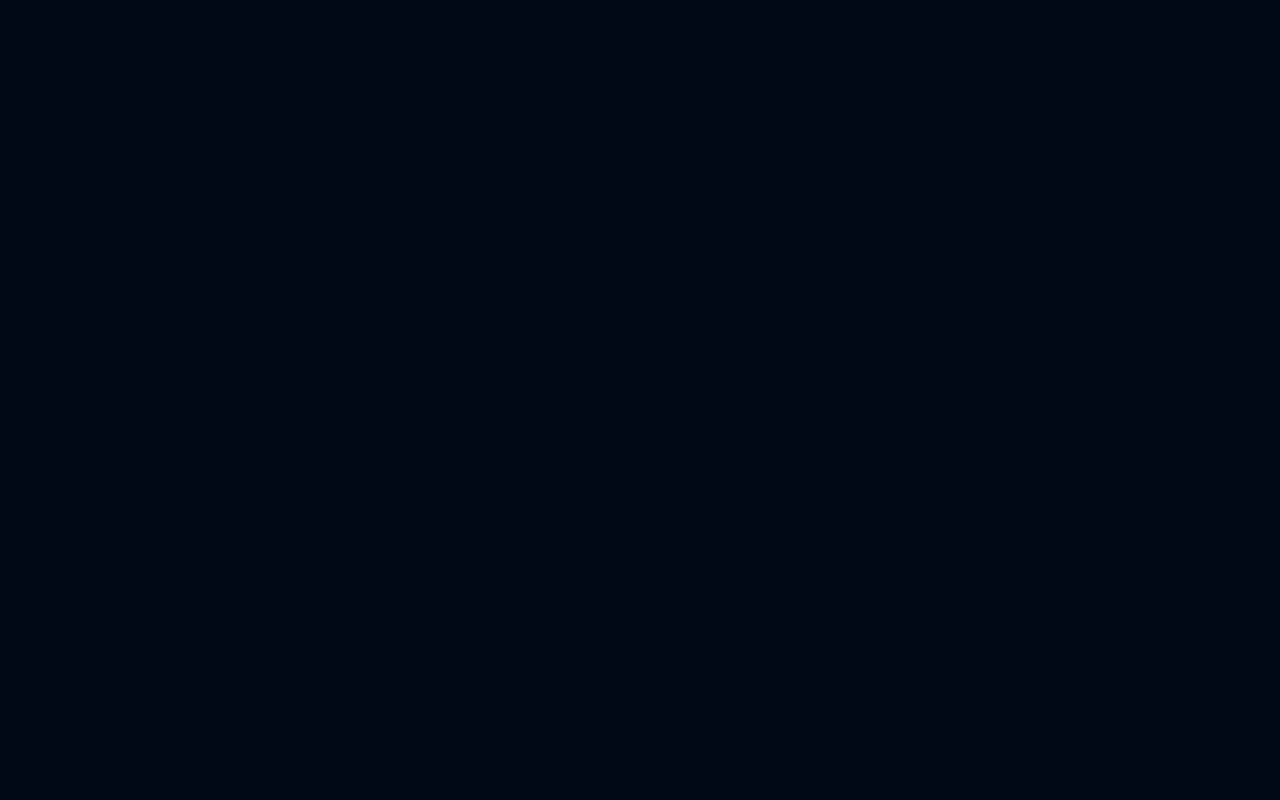
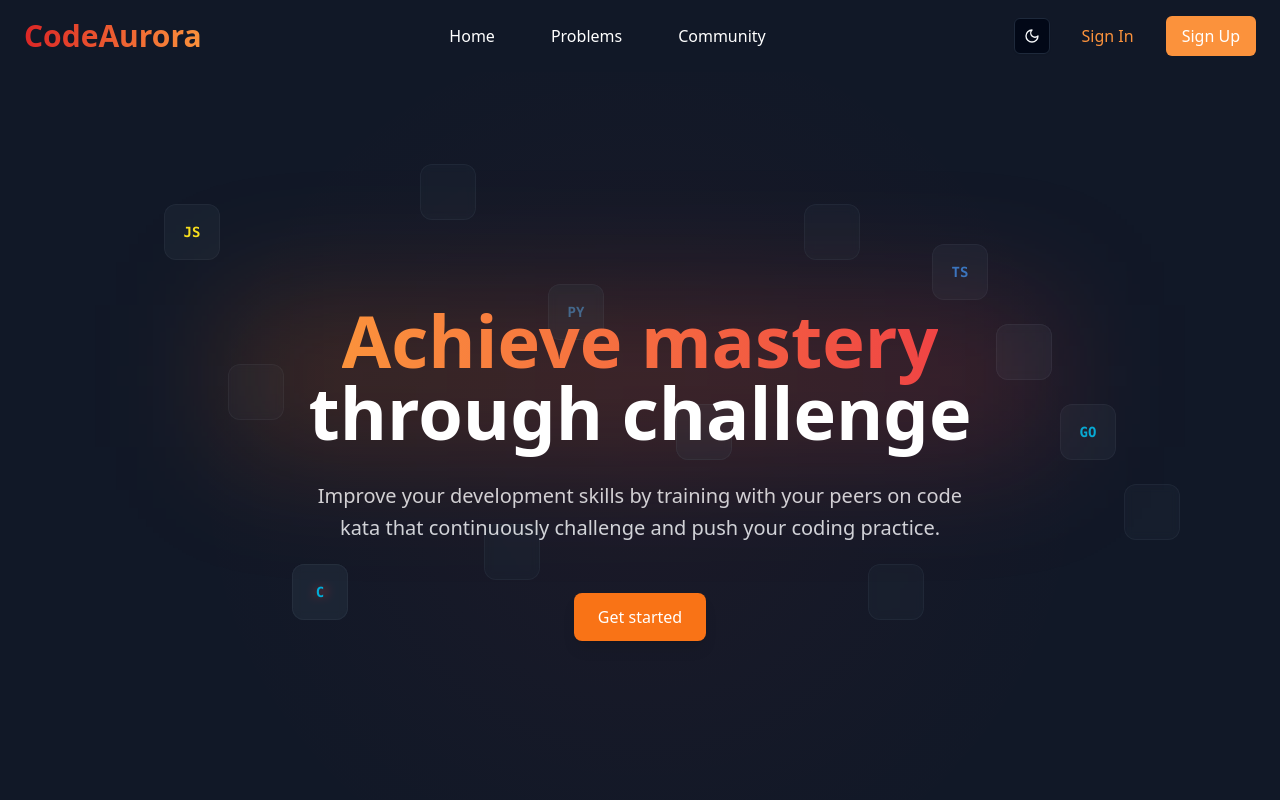
Before and after one commit to haneenep/CodeAurora-Frontend, a React (Vite) app: page / in a window 1280 px wide. Shown: the top 800 px of the page. Built offline with nearby package versions, Linux system fonts and the light colour scheme.

Commit message:
user home design added

```diff
--- a/package.json
+++ b/package.json
@@ -14,6 +14,7 @@
     "@radix-ui/react-slot": "^1.1.2",
     "class-variance-authority": "^0.7.1",
     "clsx": "^2.1.1",
+    "framer-motion": "^12.3.1",
     "lucide-react": "^0.474.0",
     "next-themes": "^0.4.4",
     "react": "^18.3.1",
@@ -25,7 +26,7 @@
   },
   "devDependencies": {
     "@types/node": "^22.13.1",
-    "@types/react": "^18.2.43",
+    "@types/react": "^18.3.18",
     "@types/react-dom": "^18.2.17",
     "@types/styled-components": "^5.1.34",
     "@vitejs/plugin-react": "^4.2.1",
--- a/src/components/common/users/Header.tsx
+++ b/src/components/common/users/Header.tsx
@@ -1,6 +1,7 @@
 import { useState } from 'react';
 import { Menu } from 'lucide-react';
 import { ModeToggle } from '@/components/ui/mode-toggler';
+import { Link } from 'react-router-dom';
 
 const Header = () => {
   const [isMenuOpen, setIsMenuOpen] = useState(false);
@@ -33,12 +34,12 @@ const Header = () => {
           <ModeToggle />
 
           <div className="hidden md:flex items-center space-x-4">
-            <a href="/signin" className="px-4 py-2 text-orange-400 hover:bg-orange-100 dark:hover:bg-orange-400/10 rounded-md transition-colors">
+            <Link to={"/signin"} className="px-4 py-2 text-orange-400 hover:bg-orange-100 dark:hover:bg-orange-400/10 rounded-md transition-colors">
               Sign In
-            </a>
-            <a href="/signup" className="px-4 py-2 bg-orange-400 text-white rounded-md hover:bg-orange-500 transition-colors">
+            </Link>
+            <Link to={"/signup"} className="px-4 py-2 bg-orange-400 text-white rounded-md hover:bg-orange-500 transition-colors">
               Sign Up
-            </a>
+            </Link>
           </div>
 
           {/* Mobile Menu Button */}
--- /dev/null
+++ b/src/components/home/IntroSection.tsx
@@ -0,0 +1,192 @@
+import { useState, useEffect, useRef } from "react";
+
+interface Tech {
+  name: string;
+  color: string;
+}
+
+interface Position {
+  x: number;
+  y: number;
+}
+
+interface BoxProps {
+  position: Position;
+  tech: Tech | null | undefined;
+  delay?: number;
+  mousePosition: Position;
+}
+
+const technologies: Tech[] = [
+  { name: "JS", color: "#F7DF1E" },
+  { name: "TS", color: "#3178C6" },
+  { name: "PY", color: "#306998" },
+  { name: "GO", color: "#00ADD8" },
+  { name: "JV", color: "#EA2D2E" },
+  { name: "C", color: "#00ADD8" },
+];
+
+const calculateMovement = (
+  mousePosition: Position,
+  basePosition: Position,
+  maxMove: number,
+  influenceRadius: number
+): { moveX: number; moveY: number } => {
+  const dx = mousePosition.x - basePosition.x;
+  const dy = mousePosition.y - basePosition.y;
+  const distance = Math.sqrt(dx * dx + dy * dy);
+
+  if (distance >= influenceRadius) return { moveX: 0, moveY: 0 };
+
+  const influence = (1 - distance / influenceRadius) * maxMove;
+  return {
+    moveX: (dx / distance) * influence,
+    moveY: (dy / distance) * influence,
+  };
+};
+
+const Box: React.FC<BoxProps> = ({ position, tech, delay = 0, mousePosition }) => {
+  const [mounted, setMounted] = useState(false);
+  const basePosition = useRef(position);
+  const [currentPosition, setCurrentPosition] = useState(position);
+
+  useEffect(() => {
+    const timer = setTimeout(() => setMounted(true), delay * 100);
+    return () => clearTimeout(timer);
+  }, [delay]);
+
+  useEffect(() => {
+    const { moveX, moveY } = calculateMovement(
+      mousePosition,
+      basePosition.current,
+      3,
+      20
+    );
+    setCurrentPosition({
+      x: basePosition.current.x + moveX,
+      y: basePosition.current.y + moveY,
+    });
+  }, [mousePosition]);
+
+  return (
+    <div
+      className="absolute transform -translate-x-1/2 -translate-y-1/2 transition-all duration-300 ease-out"
+      style={{
+        left: `${currentPosition.x}%`,
+        top: `${currentPosition.y}%`,
+        opacity: mounted ? 1 : 0,
+        transform: `translate(-50%, -50%) scale(${mounted ? 1 : 0.8})`,
+      }}
+    >
+      <div
+        className={`w-14 h-14 rounded-xl backdrop-blur-sm border border-gray-700/30 transition-all duration-300 group ${
+          tech ? "bg-gray-800/60" : "bg-gray-800/40"
+        } hover:border-orange-500/30 hover:bg-gray-800/80`}
+      >
+        {tech ? (
+          <div className="w-full h-full flex items-center justify-center">
+            <span
+              className="font-mono font-bold text-sm"
+              style={{ color: tech.color }}
+            >
+              {tech.name}
+            </span>
+          </div>
+        ) : (
+          <div className="w-full h-full relative overflow-hidden rounded-xl">
+            <div
+              className="absolute inset-0 opacity-0 group-hover:opacity-100 transition-opacity duration-300"
+              style={{
+                background:
+                  "linear-gradient(45deg, rgba(251, 146, 60, 0.05), rgba(239, 68, 68, 0.05))",
+              }}
+            />
+          </div>
+        )}
+      </div>
+    </div>
+  );
+};
+
+const IntroSection: React.FC = () => {
+  const containerRef = useRef<HTMLDivElement>(null);
+  const [mousePosition, setMousePosition] = useState<Position>({ x: 0, y: 0 });
+
+  const boxPositions = [
+    // Tech icons
+    { x: 15, y: 20, type: "tech", tech: technologies[0] },
+    { x: 75, y: 25, type: "tech", tech: technologies[1] },
+    { x: 45, y: 30, type: "tech", tech: technologies[2] },
+    { x: 85, y: 45, type: "tech", tech: technologies[3] },
+    { x: 25, y: 65, type: "tech", tech: technologies[4] },
+    { x: 25, y: 65, type: "tech", tech: technologies[5] },
+    // Empty boxes
+    { x: 35, y: 15, type: "empty" },
+    { x: 65, y: 20, type: "empty" },
+    { x: 20, y: 40, type: "empty" },
+    { x: 55, y: 45, type: "empty" },
+    { x: 55, y: 45, type: "empty" },
+    { x: 80, y: 35, type: "empty" },
+    { x: 80, y: 35, type: "empty" },
+    { x: 40, y: 60, type: "empty" },
+    { x: 70, y: 65, type: "empty" },
+    { x: 90, y: 55, type: "empty" },
+  ];
+
+  const handleMouseMove = (e: React.MouseEvent<HTMLDivElement>) => {
+    if (!containerRef.current) return;
+    const rect = containerRef.current.getBoundingClientRect();
+    const x = ((e.clientX - rect.left) / rect.width) * 100;
+    const y = ((e.clientY - rect.top) / rect.height) * 100;
+    setMousePosition({ x, y });
+  };
+
+  return (
+    <div
+      ref={containerRef}
+      onMouseMove={handleMouseMove}
+      className="relative w-full h-screen overflow-hidden bg-gray-50"
+    >
+      <div className="absolute inset-0 bg-gradient-to-br from-gray-900 via-gray-900 to-gray-900" />
+      <div
+        className="absolute inset-0 opacity-30"
+        style={{
+          background:
+            "radial-gradient(circle at center, rgba(239, 68, 68, 0.15), transparent 60%)",
+        }}
+      />
+
+      {boxPositions.map((position, index) => (
+        <Box
+          key={index}
+          position={position}
+          tech={position.type === "tech" ? position.tech : null}
+          delay={index}
+          mousePosition={mousePosition}
+        />
+      ))}
+
+      <div className="relative z-10 flex flex-col items-center justify-center h-full text-center px-4">
+        <h1 className="text-7xl font-bold mb-8 relative">
+          <span className="absolute -inset-x-20 inset-y-0 bg-gradient-to-r from-orange-500/20 to-red-500/20 blur-3xl" />
+          <span className="relative">
+            <span className="bg-gradient-to-r from-orange-400 to-red-500 bg-clip-text text-transparent">
+              Achieve mastery
+            </span>
+            <br />
+            <span className="text-white">through challenge</span>
+          </span>
+        </h1>
+        <p className="text-gray-300 max-w-2xl mb-12 text-xl leading-relaxed">
+          Improve your development skills by training with your peers on code
+          kata that continuously challenge and push your coding practice.
+        </p>
+        <button className="px-6 py-3 bg-orange-500 text-white rounded-lg shadow-lg hover:bg-orange-600 transition-colors duration-300">
+          Get started
+        </button>
+      </div>
+    </div>
+  );
+};
+
+export default IntroSection;
--- a/src/index.css
+++ b/src/index.css
@@ -65,3 +65,15 @@
     @apply bg-background text-foreground;
   }
 }
+
+@layer base {
+  body {
+    @apply bg-[#1A1A1A];
+  }
+}
+
+.tech-icon {
+  will-change: transform;
+  transform-style: preserve-3d;
+  backface-visibility: hidden;
+}
--- /dev/null
+++ b/src/pages/user/Home.tsx
@@ -0,0 +1,17 @@
+
+
+import Footer from '@/components/common/users/Footer'
+import Header from '@/components/common/users/Header'
+import IntroSection from '@/components/home/IntroSection'
+
+const Home = () => {
+  return (
+    <>
+      <Header/>
+      <IntroSection/>
+      <Footer/>
+    </>
+  )
+}
+
+export default Home
--- a/src/routes/UserRoutes.tsx
+++ b/src/routes/UserRoutes.tsx
@@ -1,17 +1,17 @@
 import {
-  BrowserRouter as Router,
   Routes,
   Route,
-  Navigate,
 } from "react-router-dom";
 
 import Signup from "@/pages/auth/Signup/Signup";
 import Signin from "@/pages/auth/Signin/Signin";
+import HomePage from "@/pages/user/Home";
 
 const UserRoutes = () => {
   return (
     <>
       <Routes>
+        <Route path="/"  element={<HomePage/>}/>
         <Route path="/signup" element={<Signup />}></Route>
         <Route path="/signin" element={<Signin />}></Route>
       </Routes>
--- a/tailwind.config.js
+++ b/tailwind.config.js
@@ -51,7 +51,11 @@ export default {
   				'4': 'hsl(var(--chart-4))',
   				'5': 'hsl(var(--chart-5))'
   			}
-  		}
+  		},
+		  backgroundImage: {
+			'gradient-radial': 'radial-gradient(var(--tw-gradient-stops))',
+		  },
+
   	}
   },
   plugins: [require("tailwindcss-animate")],
--- a/tsconfig.json
+++ b/tsconfig.json
@@ -14,6 +14,8 @@
       "@/*": ["./src/*"],
       "@components/*": ["src/components/*"],
       "@lib/*": ["src/lib/*"],
-    }
+    },
+    "esModuleInterop": true,
+    "allowSyntheticDefaultImports": true
   }
 }
```
Also changed, not shown: 1 other file (tests, documents, lock files or other folders).
